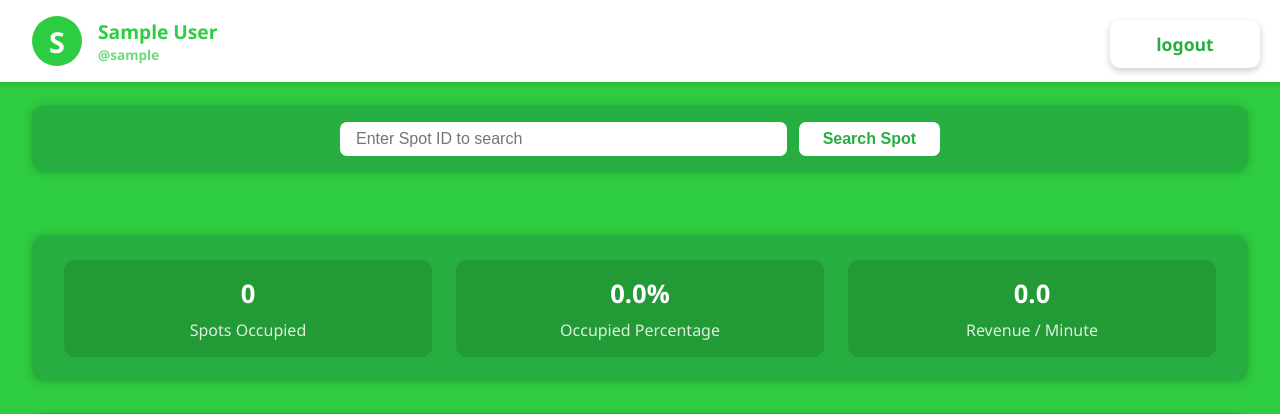
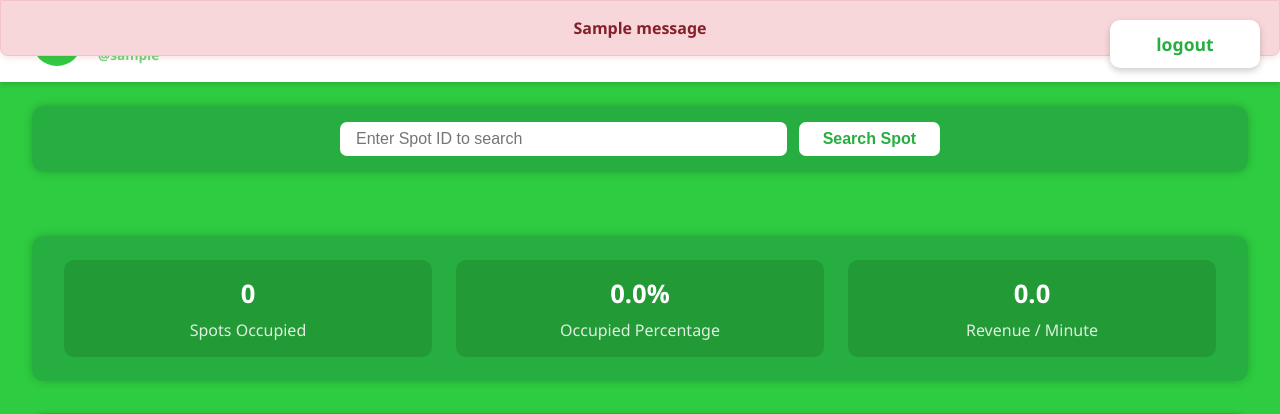
Before and after one commit to abhilash-IITm/car-parking, a Flask app: page /admin/dashboard in a window 1280 px wide. Shown: the top 414 px of the page. Run offline with Flask 3, Linux system fonts and the light colour scheme; the visitor is signed in with stand-in values (Sample User, id 1); tables that the repository leaves empty hold one stand-in row (values such as "Sample post"); one stand-in notice (Sample message) is shown.

Commit message:
final push

```diff
--- a/app.py
+++ b/app.py
@@ -6,7 +6,7 @@ from user import user_bp
 from admin import admin_bp
 from datetime import datetime, timedelta
 import matplotlib
-matplotlib.use('Agg')  # Use non-GUI backend for server/non-notebook use
+matplotlib.use('Agg')
 import matplotlib.pyplot as plt
 import matplotlib.dates as mdates
 import io
@@ -80,7 +80,7 @@ def admin_dashboard():
         rev = lot.price * occ
         revenues.append(rev)
 
-    # ---------- Pie Chart (Occupied Spots per Lot) ----------
+
     pie_img = None
     if lot_names and sum(occupied_counts) > 0:
         fig1, ax1 = plt.subplots(figsize=(5,5))
@@ -93,7 +93,7 @@ def admin_dashboard():
         pie_img = base64.b64encode(buf.read()).decode('ascii')
         plt.close(fig1)
 
-    # ---------- Bar Chart (Revenue per Lot) ----------
+
     bar_img = None
     if lot_names and revenues:
         fig2, ax2 = plt.subplots(figsize=(6,4))
@@ -158,9 +158,9 @@ def user_dashboard():
     times = []
     durations = []
     for res in reservations:
-        if res.leaving_timestamp:  # Only plot completed reservations
-            times.append(res.parking_timestamp)  # This is a datetime object
-            duration_min = (res.leaving_timestamp - res.parking_timestamp).total_seconds() / 60  # Duration in minutes
+        if res.leaving_timestamp:
+            times.append(res.parking_timestamp)
+            duration_min = (res.leaving_timestamp - res.parking_timestamp).total_seconds() / 60
             durations.append(duration_min)
 
     img_b64 = None
@@ -171,7 +171,7 @@ def user_dashboard():
         ax.set_xlabel("Date & Time")
         ax.set_ylabel("Duration (minutes)")
         ax.grid(True)
-        # Set x-axis to minutes with appropriate format and auto-spacing
+
         ax.xaxis.set_major_locator(mdates.AutoDateLocator())
         ax.xaxis.set_major_formatter(mdates.DateFormatter('%d-%b %H:%M'))  # e.g., "31-Jul 13:45"
         fig.autofmt_xdate(rotation=45)
--- a/models.py
+++ b/models.py
@@ -6,7 +6,7 @@ db = SQLAlchemy()
 class User(db.Model):
     __tablename__ = 'users'
     id = db.Column(db.Integer, primary_key=True)
-    full_name = db.Column(db.String(100), nullable=True) # renamed from u_name
+    full_name = db.Column(db.String(100), nullable=True)
     username = db.Column(db.String(80), unique=True, nullable=False)
     password = db.Column(db.String(200), nullable=False)
     role = db.Column(db.String(20), nullable=False)
--- a/static/css/admin_dashboard.css
+++ b/static/css/admin_dashboard.css
@@ -12,7 +12,7 @@ body {
     flex-direction: column;
 }
 
-/* HEADER - Profile Box */
+
 header {
     background: white;
     padding: 1rem 2rem;
@@ -51,7 +51,7 @@ header {
     opacity: 0.7;
 }
 
-/* MAIN CONTENT */
+
 main {
     flex-grow: 1;
     padding: 1.5rem 2rem 2rem 2rem;
@@ -60,7 +60,7 @@ main {
     gap: 2rem;
 }
 
-/* Analytics section */
+
 .analytics {
     background: #27ae40;
     border-radius: 12px;
@@ -94,7 +94,7 @@ main {
     opacity: 0.85;
 }
 
-/* Parking spots grid */
+
 .parking-spots-grid {
     display: grid;
     grid-template-columns: repeat(auto-fit, minmax(230px, 1fr));
@@ -141,7 +141,7 @@ main {
     transition: 0.3s ease;
 }
 
-/* Search Spot Section */
+
 .search-spot-section {
     background: #27ae40;
     padding: 1rem 2rem;
@@ -208,7 +208,7 @@ main {
     color: #ffbbbb;
 }
 
-/* Bottom buttons container */
+
 .dashboard-bottom-buttons {
     display: flex;
     justify-content: flex-end;
@@ -242,7 +242,7 @@ main {
     color: white;
 }
 
-/* Responsive layout for small screens */
+
 @media (max-width: 650px) {
     .dashboard-bottom-buttons {
         flex-direction: column;
@@ -279,7 +279,7 @@ main {
     transition: background-color 0.3s ease;
     width: auto;
     min-width: 150px;
-    z-index: 1000; /* To keep it above content */
+    z-index: 1000;
     display: inline-flex;
     justify-content: center;
     align-items: center;
@@ -304,3 +304,23 @@ main {
     box-shadow: 0 2px 8px rgba(46,204,64,0.13);
     margin: 1rem auto;
 }
+
+.flash{
+    position: absolute;
+    top: 0;
+    left: 0;
+    right: 0;
+    margin: 0;
+    background-color: #f8d7da;
+    color: #842029;
+    border: 1px solid #f5c2c7;
+    padding: 16px 24px 16px 24px;
+    border-radius: 0 0 8px 8px;
+    font-size: 1rem;
+    font-weight: 600;
+    text-align: center;
+    z-index: 2;
+    width: 100%;
+    box-sizing: border-box;
+    box-shadow: 0 2px 6px rgba(184,58,58,0.14);
+}
--- a/static/css/create_lot.css
+++ b/static/css/create_lot.css
@@ -1,4 +1,4 @@
-/* Full viewport green background */
+
 body, html {
     height: 100%;
     margin: 0;
@@ -9,7 +9,7 @@ body, html {
     align-items: center;
 }
 
-/* Centered white box with rounded edges */
+
 .register-box {
     background-color: white;
     padding: 2.5rem 3rem;
@@ -74,7 +74,7 @@ button:hover {
     text-decoration: underline;
 }
 
-/* Flash message styling */
+
 .flash {
     margin: 0 0 1rem 0;
     background-color: #f8d7da;
--- a/static/css/edit_lot.css
+++ b/static/css/edit_lot.css
@@ -81,7 +81,7 @@ button:hover {
     margin-bottom: 1rem;
 }
 
-/* Side info box */
+
 .lot-info-side {
     background: #f6fff8;
     border: 1px solid #b6e7c9;
@@ -103,7 +103,7 @@ button:hover {
     word-break: break-word;
 }
 
-/* Responsive for mobile */
+
 @media (max-width: 820px) {
     .edit-lot-container {
         flex-direction: column;
--- a/static/css/index.css
+++ b/static/css/index.css
@@ -1,4 +1,4 @@
-/* Main layout */
+
 body, html {
     height: 100%;
     margin: 0;
--- a/static/css/lot_list.css
+++ b/static/css/lot_list.css
@@ -1,4 +1,4 @@
-/* Lot list page styles */
+
 
 body {
     font-family: 'Segoe UI', Tahoma, Geneva, Verdana, sans-serif;
--- a/static/css/spot.css
+++ b/static/css/spot.css
@@ -5,7 +5,7 @@ body, html {
     background-color: #2ecc40;
 }
 
-/* Container to center content */
+
 .spot-container {
     height: 100vh;
     display: flex;
@@ -15,7 +15,7 @@ body, html {
     gap: 1.5rem;
 }
 
-/* Spot summary box */
+
 .spot-summary {
     background-color: white;
     padding: 1.5rem 2rem;
@@ -28,7 +28,7 @@ body, html {
     text-align: center;
 }
 
-/* Back to dashboard button */
+
 .back-button {
     display: inline-block;
     padding: 0.7rem 1.5rem;
--- a/static/css/users.css
+++ b/static/css/users.css
@@ -44,7 +44,7 @@ main {
     color: #fff;
 }
 
-/* Users table styles */
+
 
 .users-table {
     width: 100%;
--- a/templates/admin_dashboard.html
+++ b/templates/admin_dashboard.html
@@ -19,9 +19,13 @@
 </header>
 
 <main>
-    <!-- Search Spot Input Bar -->
+    {% with messages = get_flashed_messages() %}
+        {% if messages %}
+            <div class="flash">{{ messages[0] }}</div>
+        {% endif %}
+    {% endwith %}
     <section class="search-spot-section">
-        <form method="GET" action="{{ url_for('admin_dashboard') }}" class="search-spot-form">
+        <form method="GET" action="{{ url_for('admin.search_spot') }}" class="search-spot-form">
             <input
                 type="number"
                 name="spot_id"
@@ -34,7 +38,7 @@
         </form>
     </section>
 
-    <!-- Analytics Block -->
+
     <section class="analytics" aria-label="Parking analytics summary">
         <div class="analytic-item">
             <h3>{{ spots_occupied }}</h3>
@@ -50,7 +54,7 @@
         </div>
     </section>
 
-    <!-- Parking Spots Grid -->
+
     <section class="parking-spots-grid" aria-label="Grid of parking lots and occupancy">
         {% for lot in parking_lots %}
         <a href="{{ url_for('admin.lot_list', lot_id=lot.id) }}" class="parking-spot-card-link" aria-label="View details of {{ lot.location_name }}">
@@ -82,7 +86,7 @@
     {% endif %}
 
 
-    <!-- Buttons for View Users and Create Parking Lot -->
+
     <div class="dashboard-bottom-buttons">
         <a href="{{ url_for('admin.view_users') }}" class="create-lot-button">View Users</a>
         <a href="{{ url_for('admin.create_parking_lot') }}" class="create-lot-button">Create Parking Lot</a>
--- a/templates/index.html
+++ b/templates/index.html
@@ -7,7 +7,7 @@
 </head>
 <body>
     <div class="container">
-        <!-- Left (Green) Side -->
+
         <div class="left-pane">
             <div class="centered-text">
                 <h1>PARK WITH US</h1>
--- a/user.py
+++ b/user.py
@@ -74,7 +74,7 @@ def park_vehicle():
 
         reservation = Reservation(
             spot_id=available_spot.spot_id,
-            lot_id=available_spot.lot_id,   # Only one lot_id here
+            lot_id=available_spot.lot_id,
             user_id=user_id,
             vehicle_id=vehicle.v_id,
             parking_timestamp=datetime.utcnow(),
```
Also changed, not shown: admin.py (+12 -12 lines), static/css/register.css (+4 -4 lines), static/css/user_dashboard.css (+9 -9 lines), templates/spot.html (+4 -4 lines), templates/user_dashboard.html (+5 -5 lines).
